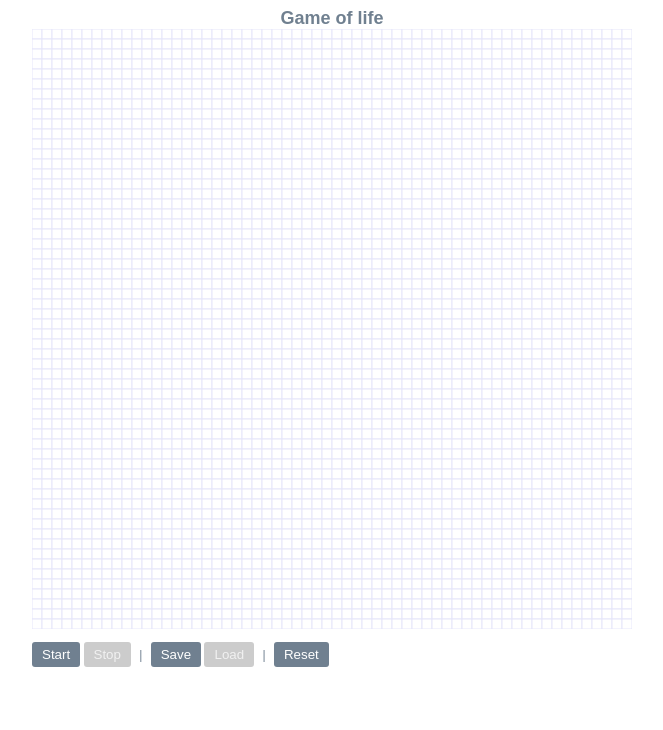
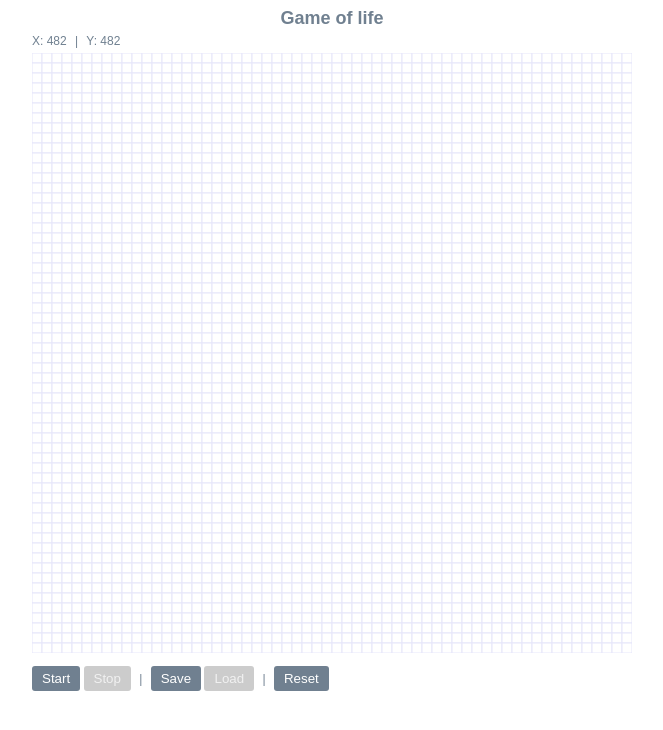
Before and after one commit to andre487/game-of-life, a website built with Parcel: page src/index.html in a window 1280 px wide. Shown: the whole page, without its empty margins (308-971 px from the left). Built offline with nearby package versions, Linux system fonts and the light colour scheme.

Commit message:
Show map params

```diff
--- a/src/index.html
+++ b/src/index.html
@@ -15,6 +15,11 @@
                 <h1>Game of life</h1>
             </header>
             <div class="game">
+                <div class="map-params">
+                    X: <span id="map-params__item-x" class="map-params__item-value">0</span>
+                    <span class="delimiter"></span>
+                    Y: <span id="map-params__item-y" class="map-params__item-value">0</span>
+                </div>
                 <canvas class="map" id="map" width="600" height="600"></canvas>
                 <div class="controls">
                     <button id="start">Start</button>
--- a/src/map-view.ts
+++ b/src/map-view.ts
@@ -1,7 +1,7 @@
 import type {U} from 'ts-toolbelt';
 import {ObjMap} from './common-types';
 import {LifeMap} from './life-map';
-import {bigIntMinMax, createErrorThrower, CustomError, throttle} from './utils';
+import {bigIntMinMax, createErrorThrower, CustomError, numberFormatter, throttle} from './utils';
 
 export class MapViewError extends CustomError {}
 
@@ -31,6 +31,8 @@ export class MapView {
     private _cellsHorizontalOffset = 0n;
     private _cellsVerticalOffset = 0n;
     private _curFrameRequest: U.Nullable<number> = null;
+    private _xValue: HTMLSpanElement;
+    private _yValue: HTMLSpanElement;
 
     constructor(lifeMap: LifeMap) {
         this._lifeMap = lifeMap;
@@ -39,6 +41,9 @@ export class MapView {
         this._canvasRect = this._canvas.getBoundingClientRect();
         this._canvasWidth = this._canvas.clientWidth;
         this._canvasHeight = this._canvas.clientHeight;
+
+        this._xValue = document.getElementById('map-params__item-x') ?? thr('No X value');
+        this._yValue = document.getElementById('map-params__item-y') ?? thr('No Y value');
 
         this._ctx = this._canvas.getContext('2d') ?? thr('Failed to create context');
         this._ctx.fillStyle = '#708090';
@@ -69,6 +74,9 @@ export class MapView {
         if (this._state !== MapViewState.Input) {
             this._state = MapViewState.Rendered;
         }
+
+        this._xValue.innerHTML = numberFormatter.format(this._cellsVerticalOffset);
+        this._yValue.innerHTML = numberFormatter.format(this._cellsHorizontalOffset);
     };
 
     moveBy = (deltaX: bigint, deltaY: bigint) => {
--- a/src/styles.css
+++ b/src/styles.css
@@ -44,6 +44,10 @@ button:disabled {
     text-align: left;
 }
 
+.map-params {
+    margin: 5px 0;
+}
+
 .controls {
     margin-top: 10px;
 }
--- a/src/utils.ts
+++ b/src/utils.ts
@@ -97,3 +97,5 @@ export function throttle<T extends unknown[]>(func: ThrottledFunction<T>, time:
         }
     };
 }
+
+export const numberFormatter = new Intl.NumberFormat(navigator.language);
```
